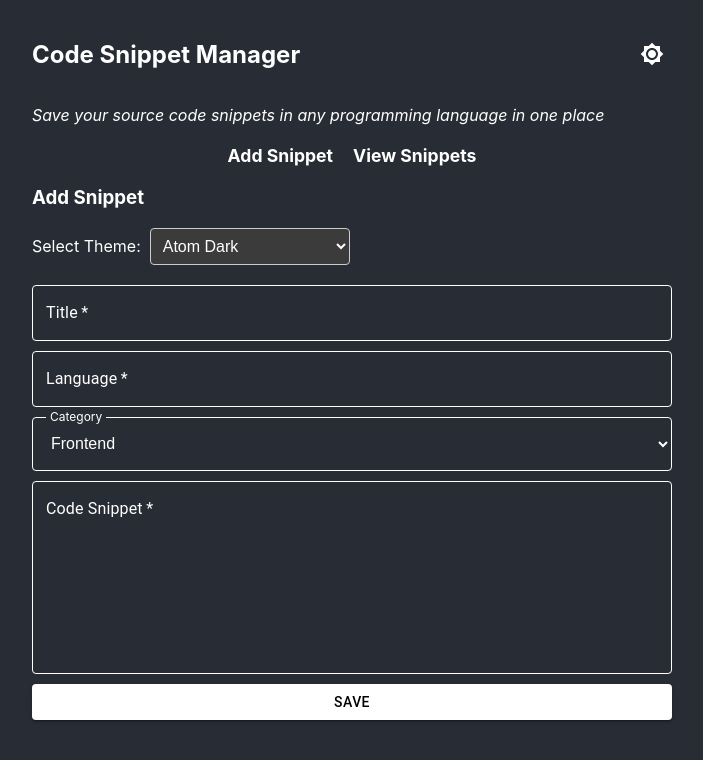
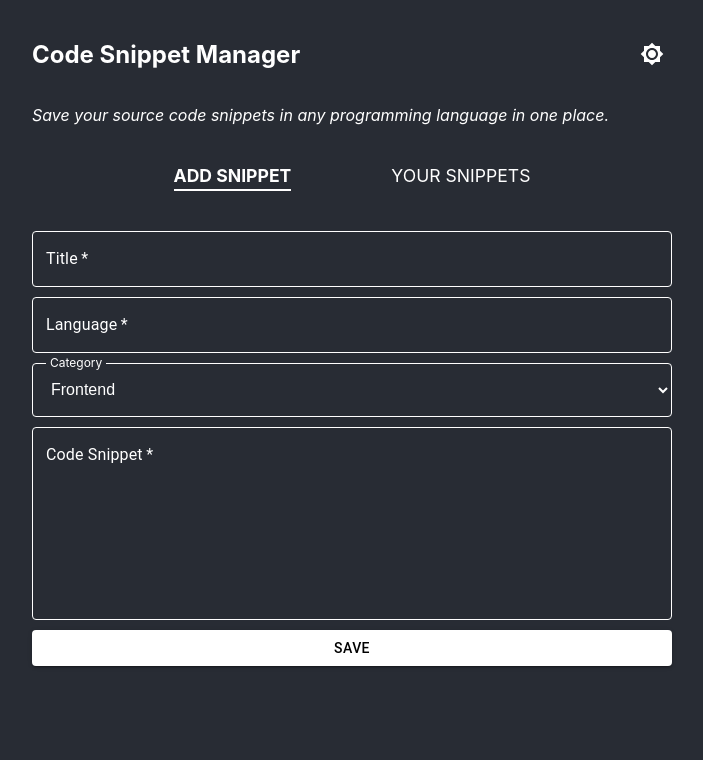
Before and after one commit to thedevarchive/code-snippet-manager, a React (Create React App) app: page / in a window 1280 px wide. Shown: the top 760 px of the page, without its empty margins (288-991 px from the left). Built offline with nearby package versions, Linux system fonts and the light colour scheme.

Commit message:
Updated navigation links for better accessibility and styling consistency.

```diff
--- a/src/App.jsx
+++ b/src/App.jsx
@@ -1,5 +1,5 @@
 import { useState, useEffect } from "react";
-import { BrowserRouter as Router, Routes, Route, Link } from "react-router-dom";
+import { BrowserRouter as Router, Routes, Route, NavLink } from "react-router-dom";
 import { IconButton } from "@mui/material";
 import Brightness4Icon from '@mui/icons-material/Brightness4';
 import Brightness7Icon from '@mui/icons-material/Brightness7';
@@ -131,38 +131,44 @@ function App() {
                 {isDarkMode ? <Brightness7Icon /> : <Brightness4Icon />}
               </IconButton>
             </div>
-            <p><em>Save your source code snippets in any programming language in one place</em></p>
+            <p style={{ marginBottom: "40px" }}><em>Save your source code snippets in any programming language in one place.</em></p>
 
-            {/* Navigation */}
+            {/* Navigate between Add Snippet and Your Snippets */}
             <nav style={{
               marginTop: "20px",
-              marginBottom: "20px",
+              marginBottom: "40px",
               display: "flex",
-              gap: "20px",
+              gap: "100px",
               justifyContent: "center"
             }}>
-              <Link
+              <NavLink
                 to="/"
-                style={{
+                style={({ isActive }) => ({
                   color: isDarkMode ? '#ffffff' : '#000000',
                   textDecoration: 'none',
                   fontSize: '1.1rem',
-                  fontWeight: 'bold'
-                }}
+                  fontWeight: isActive ? 'bold' : 'normal',
+                  borderBottom: isActive ? `2px solid ${isDarkMode ? '#ffffff' : '#000000'}` : '2px solid transparent',
+                  paddingBottom: '3px',
+                  transition: 'border-color 0.3s ease-in-out'
+                })}
               >
-                Add Snippet
-              </Link>
-              <Link
+                ADD SNIPPET
+              </NavLink>
+              <NavLink
                 to="/view"
-                style={{
+                style={({ isActive }) => ({
                   color: isDarkMode ? '#ffffff' : '#000000',
                   textDecoration: 'none',
                   fontSize: '1.1rem',
-                  fontWeight: 'bold'
-                }}
+                  fontWeight: isActive ? 'bold' : 'normal',
+                  borderBottom: isActive ? `2px solid ${isDarkMode ? '#ffffff' : '#000000'}` : '2px solid transparent',
+                  paddingBottom: '3px',
+                  transition: 'border-color 0.3s ease-in-out'
+                })}
               >
-                View Snippets
-              </Link>
+                YOUR SNIPPETS
+              </NavLink>
             </nav>
 
             <Routes>
@@ -175,8 +181,6 @@ function App() {
                     onAddLanguage={addLanguage}
                     isDarkMode={isDarkMode}
                     theme={theme}
-                    currentThemeOptions={currentThemeOptions}
-                    setTheme={setTheme}
                   />
                 }
               />
@@ -194,6 +198,8 @@ function App() {
                     selectedLanguage={selectedLanguage}
                     setSelectedLanguage={setSelectedLanguage}
                     filteredSnippets={filteredSnippets}
+                    currentThemeOptions={currentThemeOptions}
+                    setTheme={setTheme}
                   />
                 }
               />
--- a/src/pages/AddSnippet.jsx
+++ b/src/pages/AddSnippet.jsx
@@ -1,31 +1,8 @@
 import { SnippetForm } from "../components/SnippetForm";
 
-export const AddSnippet = ({ onSave, languages, onAddLanguage, isDarkMode, theme, currentThemeOptions, setTheme }) => {
+export const AddSnippet = ({ onSave, languages, onAddLanguage, isDarkMode }) => {
   return (
     <div>
-      <h3>Add Snippet</h3>
-      <div style={{ marginBottom: "20px" }}>
-        <label htmlFor="themeSelect">Select Theme: &nbsp;</label>
-        <select
-          value={Object.keys(currentThemeOptions).find(key => currentThemeOptions[key] === theme)}
-          onChange={(e) => setTheme(currentThemeOptions[e.target.value])}
-          style={{
-            padding: "8px",
-            borderRadius: "4px",
-            backgroundColor: isDarkMode ? "#3b3b3b" : "#ffffff",
-            border: "1px solid #ccc",
-            color: isDarkMode ? "#ffffff" : "#333",
-            width: "200px",
-            fontSize: "16px"
-          }}
-        >
-          {Object.keys(currentThemeOptions).map((themeName) => (
-            <option key={themeName} value={themeName}>
-              {themeName}
-            </option>
-          ))}
-        </select>
-      </div>
       <SnippetForm
         onSave={onSave}
         languages={languages}
--- a/src/pages/ViewSnippets.jsx
+++ b/src/pages/ViewSnippets.jsx
@@ -11,13 +11,36 @@ export const ViewSnippets = ({
     setSelectedCategory,
     selectedLanguage,
     setSelectedLanguage,
-  filteredSnippets
+    filteredSnippets,
+    currentThemeOptions,
+    setTheme
 }) => {
     return (
         <div>
-      <h3>Your Snippets</h3>
             {snippets.length > 0 ? (
                 <>
+                    <div style={{ marginBottom: "20px" }}>
+                        <label htmlFor="themeSelect">Select Theme: &nbsp;</label>
+                        <select
+                            value={Object.keys(currentThemeOptions).find(key => currentThemeOptions[key] === theme)}
+                            onChange={(e) => setTheme(currentThemeOptions[e.target.value])}
+                            style={{
+                                padding: "8px",
+                                borderRadius: "4px",
+                                backgroundColor: isDarkMode ? "#3b3b3b" : "#ffffff",
+                                border: "1px solid #ccc",
+                                color: isDarkMode ? "#ffffff" : "#333",
+                                width: "200px",
+                                fontSize: "16px"
+                            }}
+                        >
+                            {Object.keys(currentThemeOptions).map((themeName) => (
+                                <option key={themeName} value={themeName}>
+                                    {themeName}
+                                </option>
+                            ))}
+                        </select>
+                    </div>
                     <label htmlFor="categorySelect">Select Category: &nbsp;</label>
                     <select
                         onChange={(e) => setSelectedCategory(e.target.value)}
```
Also changed, not shown: 1 other file (tests, documents, lock files or other folders). Lines whose indentation alone changed are shown as unchanged.
